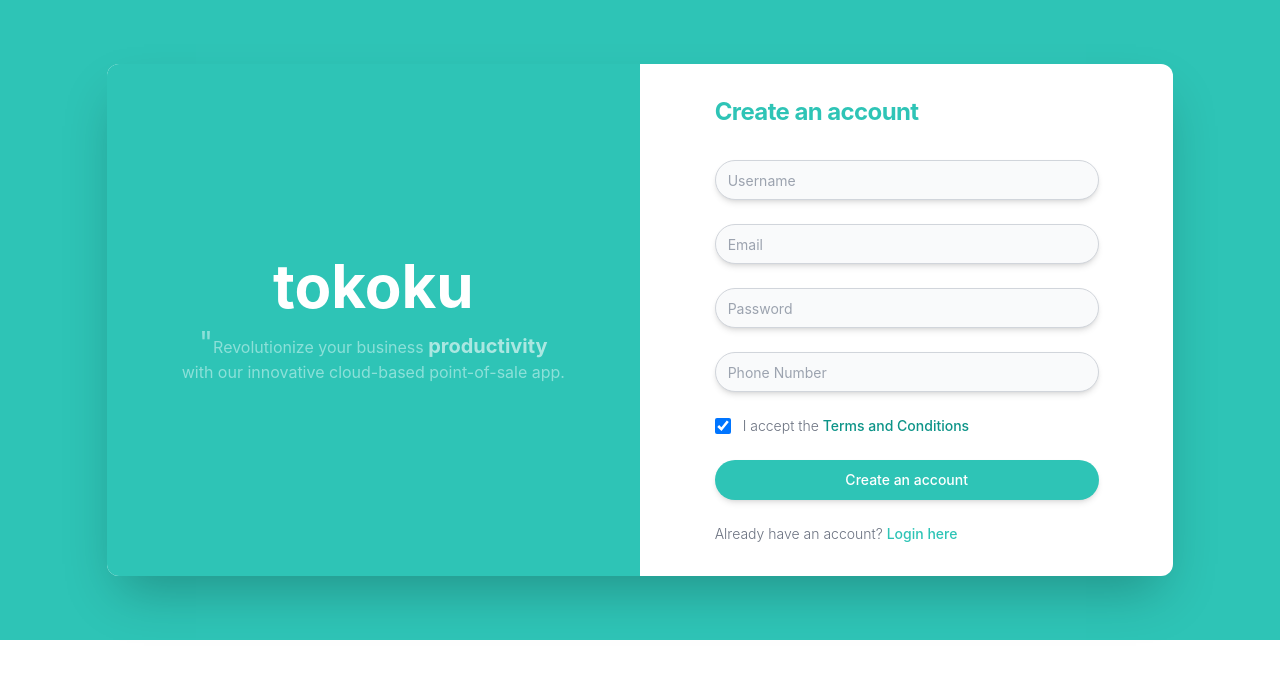
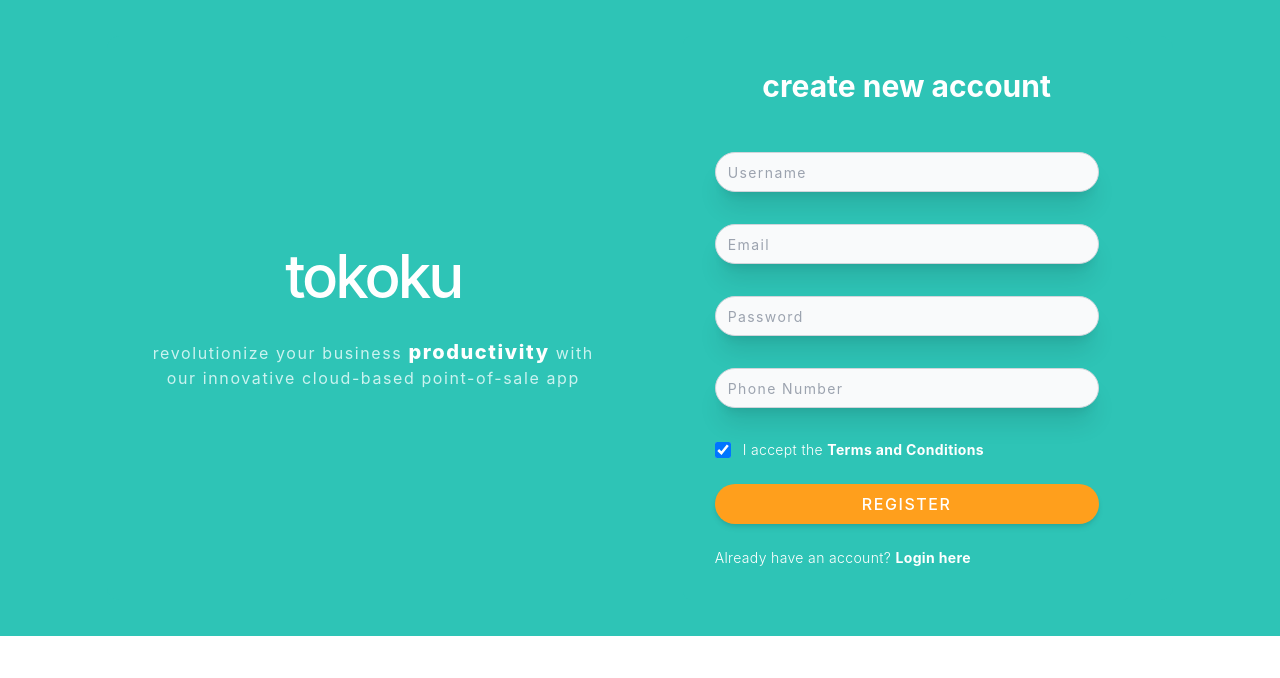
Before and after one commit to VirgiawanLR/mini-cashier-group1-FE, a React (Create React App) app: page /sign-up in a window 1280 px wide. Shown: the top 678 px of the page. Built offline with nearby package versions, Linux system fonts and the light colour scheme; what tw-elements would draw is missing.

Commit message:
restyling

```diff
--- a/src/components/user/registration/CustomCheckbox.jsx
+++ b/src/components/user/registration/CustomCheckbox.jsx
@@ -49,12 +49,13 @@ function CustomCheckbox({ ...props }) {
         <div className="ml-3 text-sm">
           <label
             htmlFor="terms"
-            className="font-light text-gray-500 dark:text-gray-300"
+            className="font-light tracking-wide text-white
+            text-sm"
           >
             I accept the{" "}
             <span
-              className="font-medium text-teal-600 hover:underline
-              dark:text-teal-500"
+              className="font-bold text-white hover:underline
+              dark:text-teal-500 hover:cursor-pointer"
               onClick={buttonHandler}
             >
               Terms and Conditions
--- a/src/components/user/registration/CustomForm.jsx
+++ b/src/components/user/registration/CustomForm.jsx
@@ -12,22 +12,22 @@ function CustomForm({ label, ...props }) {
           className={
             meta.touched && meta.error
               ? " placeholder:text-sm text-sm placeholder-red-400 bg-red-50 border-2" +
-                " border-red-500 text-red-900 h-10 my-auto" +
-                " sm:text-sm rounded-full shadow-md focus:ring-red-600 focus:border-red-600 block w-full" +
-                " py-1 px-3 dark:bg-gray-700 dark:border-2 dark:border-red-600 dark:placeholder-gray-400" +
+                " border-red-500 text-red-900 h-10 my-8 tracking-wider" +
+                " sm:text-sm rounded-full shadow-xl focus:ring-red-600 focus:border-red-600 block w-full" +
+                " px-3 dark:bg-gray-700 dark:border-2 dark:border-red-600 dark:placeholder-gray-400" +
                 " dark:text-white dark:focus:ring-red-500 dark:focus:border-red-500" +
-                " lg:placeholder:text-sm lg:text-sm"
+                "  placeholder:tracking-widest tracking-widest"
               : " placeholder:text-sm text-sm bg-gray-50 border border-gray-300 text-gray-900" +
-                " sm:text-sm rounded-full shadow-md h-10 my-auto" +
-                " focus:ring-light focus:border-light block w-full py-1 px-3 dark:bg-gray-700" +
+                " sm:text-sm rounded-full shadow-xl h-10 my-8 tracking-wider" +
+                " focus:ring-light focus:border-light block w-full px-3 dark:bg-gray-700" +
                 " dark:border-gray-600 dark:placeholder-gray-400 dark:text-white" +
                 " dark:focus:ring-primary dark:focus:border-primary" +
-                " lg:placeholder:text-sm lg:text-sm"
+                "  placeholder:tracking-widest tracking-widest"
           }
         />
       </div>
       {meta.touched && meta.error && (
-        <div className="absolute text-red-600 text-xs left-3 pt-1 font-normal">
+        <div className="absolute tracking-wider text-red-600 text-xs left-3 top-12 pt-1 font-normal">
           {meta.error}
         </div>
       )}
--- a/src/pages/SignUp.jsx
+++ b/src/pages/SignUp.jsx
@@ -49,23 +49,30 @@ function SignUp() {
   };
 
   return (
-    <section className="bg-primary dark:bg-gray-900 py-16 flex items-center">
-      <div className=" w-5/6 flex flex-col lg:flex-row mx-auto bg-white rounded-xl shadow-2xl">
+    <section
+      className="bg-primary dark:bg-gray-900 py-9 flex
+    items-center"
+    >
+      <div
+        className=" w-5/6 flex flex-col lg:flex-row mx-auto
+      bg-primary rounded-xl"
+      >
         <div
           className="bg-primary py-20 bg-cover w-full lg:w-1/2 mr-0 flex rounded-bl-xl
         flex-col justify-center items-center rounded-tl-xl"
         >
-          <h1 className=" font-bold text-6xl text-white">tokoku</h1>
+          <h1 className=" font-medium tracking-tighter text-6xl text-white">
+            tokoku
+          </h1>
           <p
-            className=" text-base font-normal text-light opacity-60
-           max-w-sm text-center pt-2"
+            className=" text-base font-normal text-light
+           max-w-md text-center pt-8 tracking-widest"
           >
-            <span className="text-3xl">"</span>
-            Revolutionize your business{" "}
-            <span className="font-bold text-xl text-white">
+            revolutionize your business{" "}
+            <span className="font-extrabold text-xl text-white">
               productivity
             </span>{" "}
-            with our innovative cloud-based point-of-sale app.
+            with our innovative cloud-based point-of-sale app
           </p>
         </div>
         <div className="w-full lg:w-1/2 ml-0">
@@ -74,15 +81,15 @@ function SignUp() {
           px-6 mx-auto lg:py-0"
           >
             <div
-              className="w-full bg-white rounded-lg dark:border
+              className="w-full bg-primary rounded-lg dark:border
             md:mt-0 sm:max-w-md xl:p-0 dark:bg-gray-800 dark:border-gray-700"
             >
-              <div className="p-6 space-y-4 md:space-y-8 sm:p-8">
+              <div className="p-6 space-y-4 md:space-y-12 sm:p-8">
                 <h1
-                  className="text-xl font-bold leading-tight tracking-tight
-                text-primary md:text-2xl dark:text-white text-sec"
+                  className="text-xl font-bold leading-tight
+                text-white md:text-3xl dark:text-white text-sec text-center"
                 >
-                  Create an account
+                  create new account
                 </h1>
                 {backResponse.message && (
                   <div className="relative m-0 p-0">
@@ -146,18 +153,21 @@ function SignUp() {
                         />
                         <button
                           type="submit"
-                          className="w-full shadow-md text-white bg-primary hover:bg-primary
-                          focus:ring-4 focus:outline-none focus:ring-primary font-medium
-                          rounded-full text-sm px-5 py-2.5 text-center dark:bg-primary
-                          dark:hover:bg-primary dark:focus:ring-primary"
+                          className="w-full shadow-md text-white bg-secondary hover:bg-secondary
+                          focus:ring-4 focus:outline-none focus:ring-secondary font-medium
+                          rounded-full text-base px-5 h-10 text-center dark:bg-secondary
+                          dark:hover:bg-secondary dark:focus:ring-secondary tracking-widest"
                         >
-                          Create an account
+                          REGISTER
                         </button>
-                        <p className="text-sm font-light text-gray-500 dark:text-gray-400">
+                        <p
+                          className="text-sm font-light text-white
+                        dark:text-gray-400 tracking-wide"
+                        >
                           Already have an account?{" "}
                           <span
-                            className="font-medium text-primary hover:underline
-                    dark:text-primary"
+                            className="font-bold text-white hover:underline
+                           dark:text-white hover:cursor-pointer"
                           >
                             Login here
                           </span>
```
